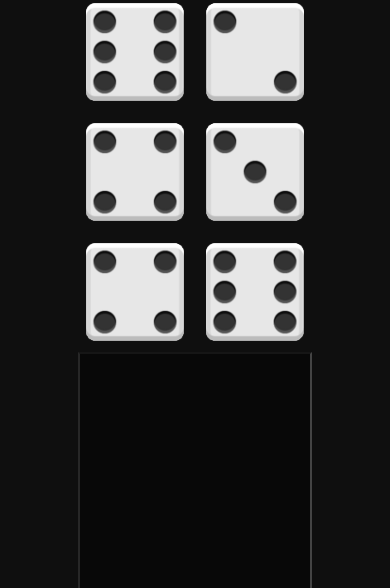
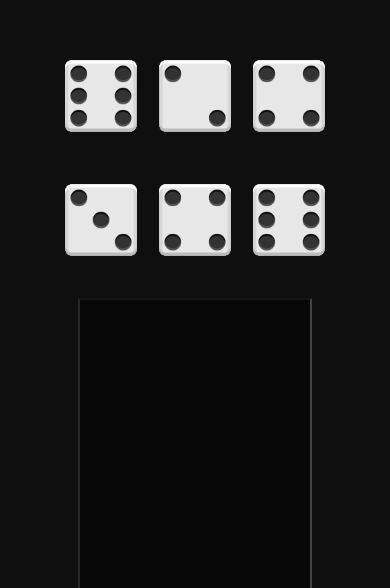
Before and after one commit to ino76/diceGame, a plain HTML site: page index.html in a window 390 px wide. Shown: the part 256-844 px from the top of the page. Drawn offline with Linux system fonts and the light colour scheme; a web font is replaced by a local one.

Commit message:
for phones save

```diff
--- a/css/style.css
+++ b/css/style.css
@@ -77,6 +77,8 @@ body {
     transition: all 0.3s;
     margin: 8px;
     border: 3px solid transparent;
+    max-width: 20vw;
+    max-height: 20vw;
 }
 
 .selected {
```
